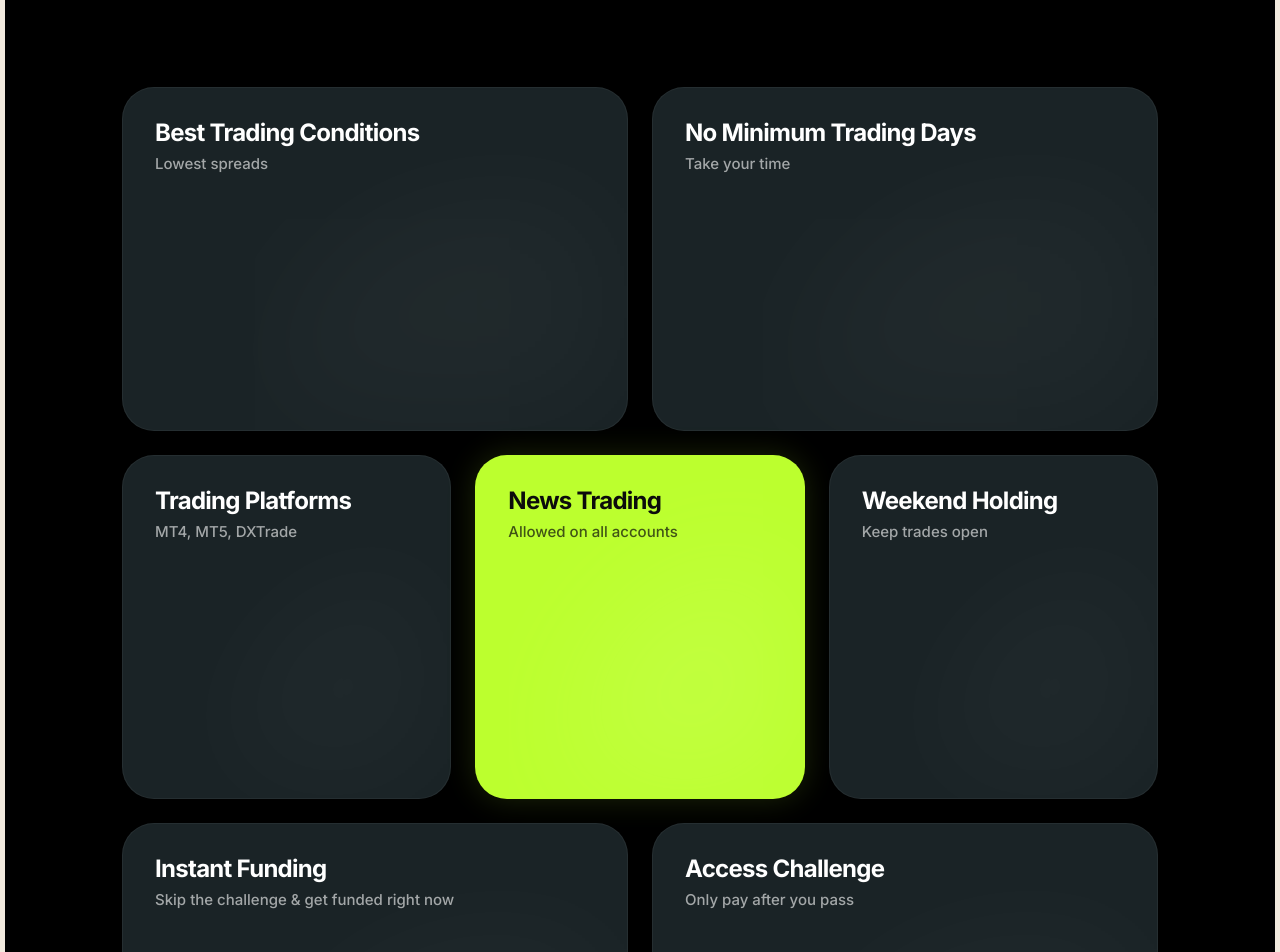
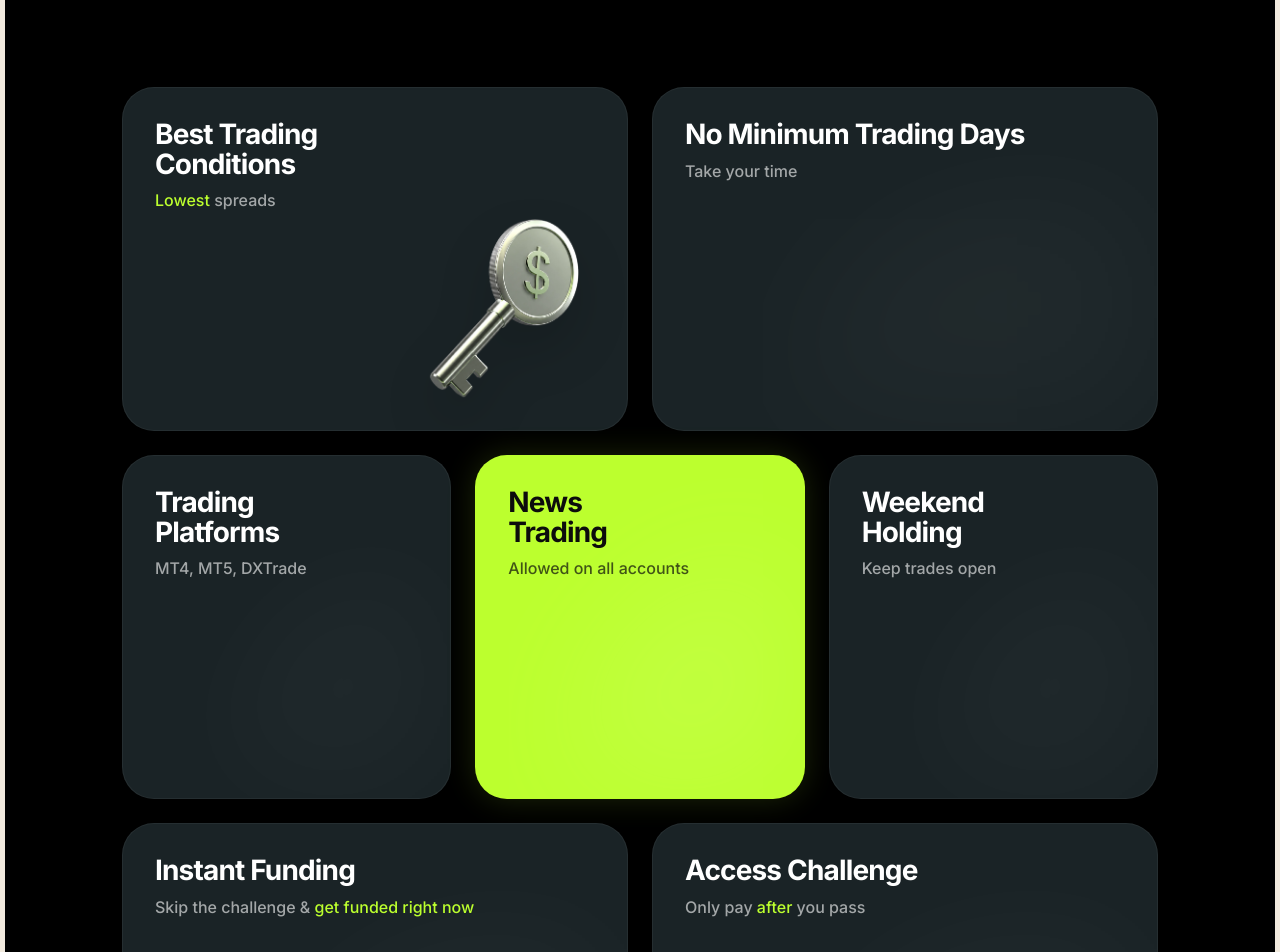
Before and after one commit to jatinkatariaaaa/thepeoplepropwebsite, a Next.js app: page /v2 in a window 1280 px wide. Shown: the part 4100-5052 px from the top of the page. Built offline with nearby package versions, Linux system fonts and the light colour scheme.

Commit message:
feat: add coin webp image to first bento card and update text formatting to match reference design

```diff
--- a/src/app/v2/page.tsx
+++ b/src/app/v2/page.tsx
@@ -308,15 +308,23 @@ export default function V2Page() {
                 <div className="grid grid-cols-1 md:grid-cols-6 auto-rows-[200px] md:auto-rows-[160px] gap-4 md:gap-5 lg:gap-6">
                   {[
                     /* Row 1 (2 cards) */
-                    { id: 1, span: "md:col-span-3 md:row-span-2", bg: "var1", title: "Best Trading Conditions", subtitle: "Lowest spreads" },
+                    {
+                      id: 1,
+                      span: "md:col-span-3 md:row-span-2",
+                      bg: "var1",
+                      title: <>Best Trading<br />Conditions</>,
+                      subtitle: <><span className="text-[#bcff2e]">Lowest</span> spreads</>,
+                      image: "/images/coins-card.webp",
+                      imageClassName: "w-[65%] sm:w-[55%] md:w-[60%] absolute bottom-[-10%] right-[-5%] object-contain drop-shadow-2xl transition-transform duration-500 group-hover:-translate-y-2 group-hover:-translate-x-2"
+                    },
                     { id: 2, span: "md:col-span-3 md:row-span-2", bg: "var2", title: "No Minimum Trading Days", subtitle: "Take your time" },
                     /* Row 2 (3 cards) */
-                    { id: 3, span: "md:col-span-2 md:row-span-2", bg: "var3", title: "Trading Platforms", subtitle: "MT4, MT5, DXTrade" },
-                    { id: 4, span: "md:col-span-2 md:row-span-2", bg: "lime", title: "News Trading", subtitle: "Allowed on all accounts" },
-                    { id: 5, span: "md:col-span-2 md:row-span-2", bg: "var4", title: "Weekend Holding", subtitle: "Keep trades open" },
+                    { id: 3, span: "md:col-span-2 md:row-span-2", bg: "var3", title: <>Trading<br />Platforms</>, subtitle: "MT4, MT5, DXTrade" },
+                    { id: 4, span: "md:col-span-2 md:row-span-2", bg: "lime", title: <>News<br />Trading</>, subtitle: "Allowed on all accounts" },
+                    { id: 5, span: "md:col-span-2 md:row-span-2", bg: "var4", title: <>Weekend<br />Holding</>, subtitle: "Keep trades open" },
                     /* Row 3 (2 cards) */
-                    { id: 6, span: "md:col-span-3 md:row-span-2", bg: "var2", title: "Instant Funding", subtitle: "Skip the challenge & get funded right now" },
-                    { id: 7, span: "md:col-span-3 md:row-span-2", bg: "var1", title: "Access Challenge", subtitle: "Only pay after you pass" },
+                    { id: 6, span: "md:col-span-3 md:row-span-2", bg: "var2", title: "Instant Funding", subtitle: <>Skip the challenge & <span className="text-[#bcff2e]">get funded right now</span></> },
+                    { id: 7, span: "md:col-span-3 md:row-span-2", bg: "var1", title: "Access Challenge", subtitle: <>Only pay <span className="text-[#bcff2e]">after</span> you pass</> },
                   ].map((s, i) => (
                     <Reveal key={s.id} delay={i * 0.1} className={cn("w-full h-full", s.span)}>
                       <div
@@ -330,26 +338,32 @@ export default function V2Page() {
                         {/* Text Content */}
                         <div className="relative z-10">
                           <h3 className={cn(
-                            "text-xl md:text-2xl font-bold tracking-tight mb-2",
+                            "text-2xl md:text-[28px] leading-[1.1] font-bold tracking-tight mb-2.5",
                             s.bg === "lime" ? "text-[#0c0c0c]" : "text-white"
                           )}>
                             {s.title}
                           </h3>
                           <p className={cn(
-                            "text-sm md:text-[15px] font-medium leading-snug",
+                            "text-[15px] md:text-[16px] font-medium leading-snug",
                             s.bg === "lime" ? "text-[#0c0c0c]/70" : "text-white/60"
                           )}>
                             {s.subtitle}
                           </p>
                         </div>
 
-                        {/* Placeholder for future PNG/3D Image */}
+                        {/* Image or Placeholder */}
+                        {s.image ? (
+                          <div className="absolute inset-0 w-full h-full overflow-hidden rounded-[1.5rem] md:rounded-[2rem] pointer-events-none">
+                            <img src={s.image} className={s.imageClassName} alt="" loading="lazy" />
+                          </div>
+                        ) : (
                           <div className="absolute right-0 bottom-0 w-3/4 h-3/4 opacity-[0.15] group-hover:opacity-30 transition-opacity duration-500 pointer-events-none flex items-end justify-end p-4">
                             <div className={cn(
                               "w-full h-full rounded-tl-full blur-3xl",
                               s.bg === "lime" ? "bg-white/60" : "bg-white/20"
                             )} />
                           </div>
+                        )}
                       </div>
                     </Reveal>
                   ))}
```
Also changed, not shown: public/images/coins-card.webp (added). Lines whose indentation alone changed are shown as unchanged.
